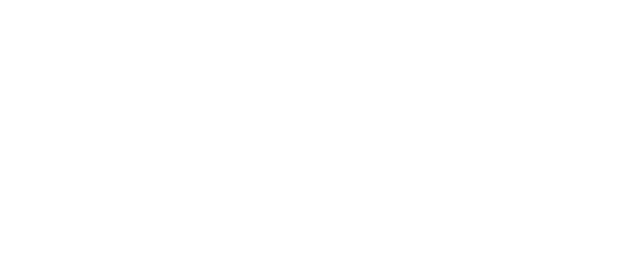
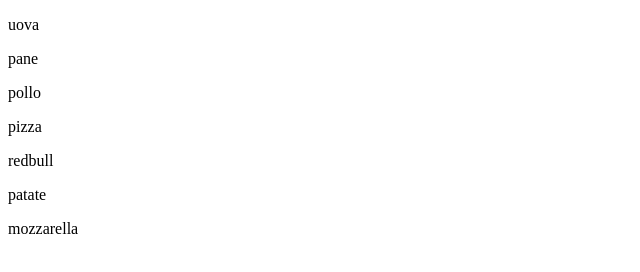
Before and after one commit to TALEX1995/js-lista-spesa, a plain HTML site: page index.html in a window 1280 px wide. Shown: the whole page, without its empty margins (0-640 px from the left). Drawn offline with Linux system fonts and the light colour scheme.

Commit message:
Added exercise with for

```diff
--- a/index.html
+++ b/index.html
@@ -8,7 +8,7 @@
     <script defer src="script/script.js"></script>
 </head>
 <body>
-    <div>
+    <div id="shopping-list">
 
     </div>
 </body>
--- a/script/script.js
+++ b/script/script.js
@@ -1 +1,20 @@
 console.log('JS Ok')
+
+// Recover DOM Element
+
+shoppingListPlaceholder = document.getElementById('shopping-list');
+
+
+// Create Array
+
+shoppingListArray = ['uova', 'pane', 'pollo', 'pizza', 'redbull', 'patate', 'mozzarella'];
+
+
+// Create shopping list
+shoppingList = ''
+
+for (let i = 0; i < shoppingListArray.length; i++) {
+    shoppingList += `<p>${shoppingListArray[i]}</p>`;
+}
+
+shoppingListPlaceholder.innerHTML = shoppingList
```
